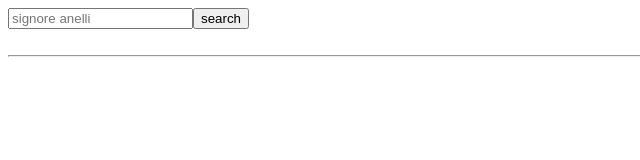
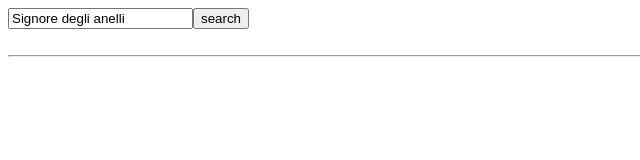
Before and after one commit to carloeusebi/vite-boolflix, a Vue app: page / in a window 1280 px wide. Shown: the top 160 px of the page, without its empty margins (0-640 px from the left). Built offline with nearby package versions, Linux system fonts and the light colour scheme.

Commit message:
Fixed value instead of placeholder for the searchbar eheh

```diff
--- a/src/components/AppSearchbar.vue
+++ b/src/components/AppSearchbar.vue
@@ -2,7 +2,7 @@
 export default {
 	data() {
 		return {
-			searchedWord: '',
+			searchedWord: 'Signore degli anelli',
 		};
 	},
 	emits: ['submitted'],
@@ -13,7 +13,6 @@ export default {
 	<form @submit.prevent="$emit('submitted', searchedWord)">
 		<input
 			v-model="searchedWord"
-			placeholder="signore anelli"
 			type="search" />
 		<button type="submit">search</button>
 	</form>
```
